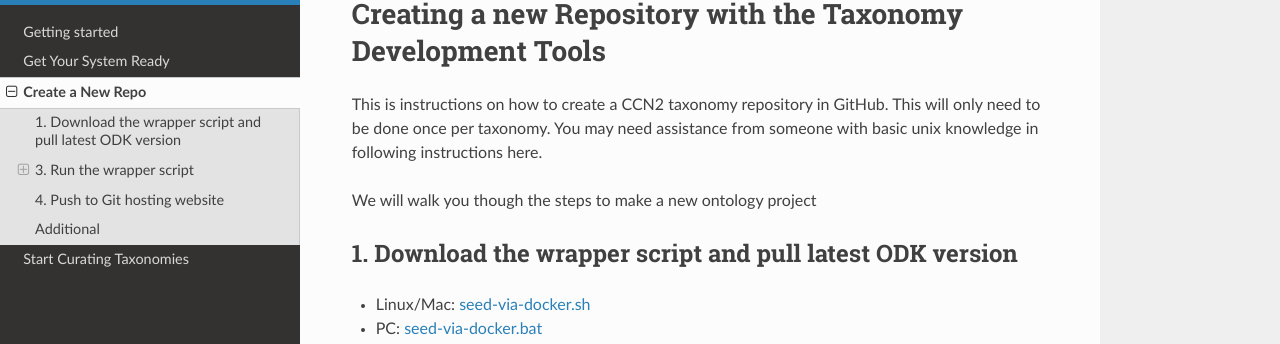
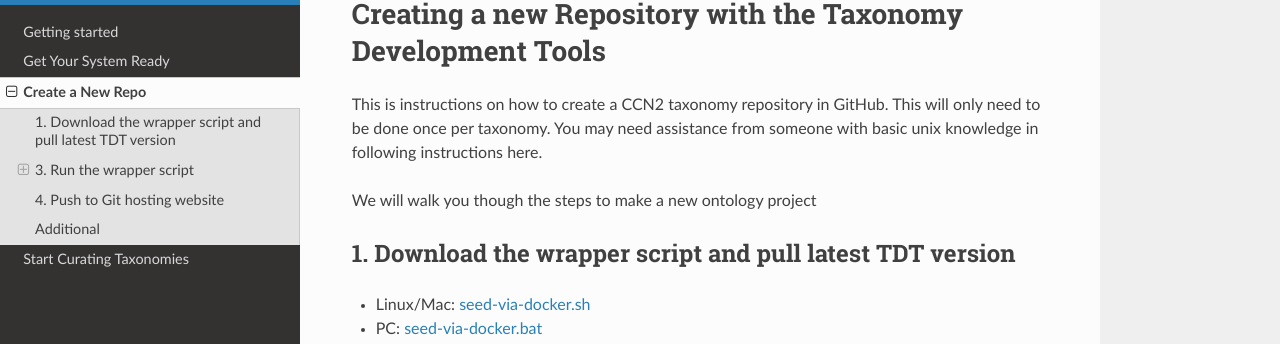
Before and after one commit to brain-bican/taxonomy-development-tools, an MkDocs documentation site: the page built from docs/NewRepo.md, in a window 1280 px wide and 900 px high. Shown: the part 104-448 px from the top of the window. Built offline with MkDocs 1.6.1, drawn with Linux system fonts in a browser that asks for light colours; nearby versions of some CDN libraries.

Commit message:
documentation typo fix

```diff
--- a/docs/NewRepo.md
+++ b/docs/NewRepo.md
@@ -7,7 +7,7 @@ instructions here.
 
 We will walk you though the steps to make a new ontology project
 
-## 1. Download the wrapper script and pull latest ODK version
+## 1. Download the wrapper script and pull latest TDT version
 
 - Linux/Mac: [seed-via-docker.sh](https://raw.githubusercontent.com/brain-bican/taxonomy-development-tools/main/seed-via-docker.sh)
 - PC: [seed-via-docker.bat](https://raw.githubusercontent.com/brain-bican/taxonomy-development-tools/main/seed-via-docker.bat)
```
